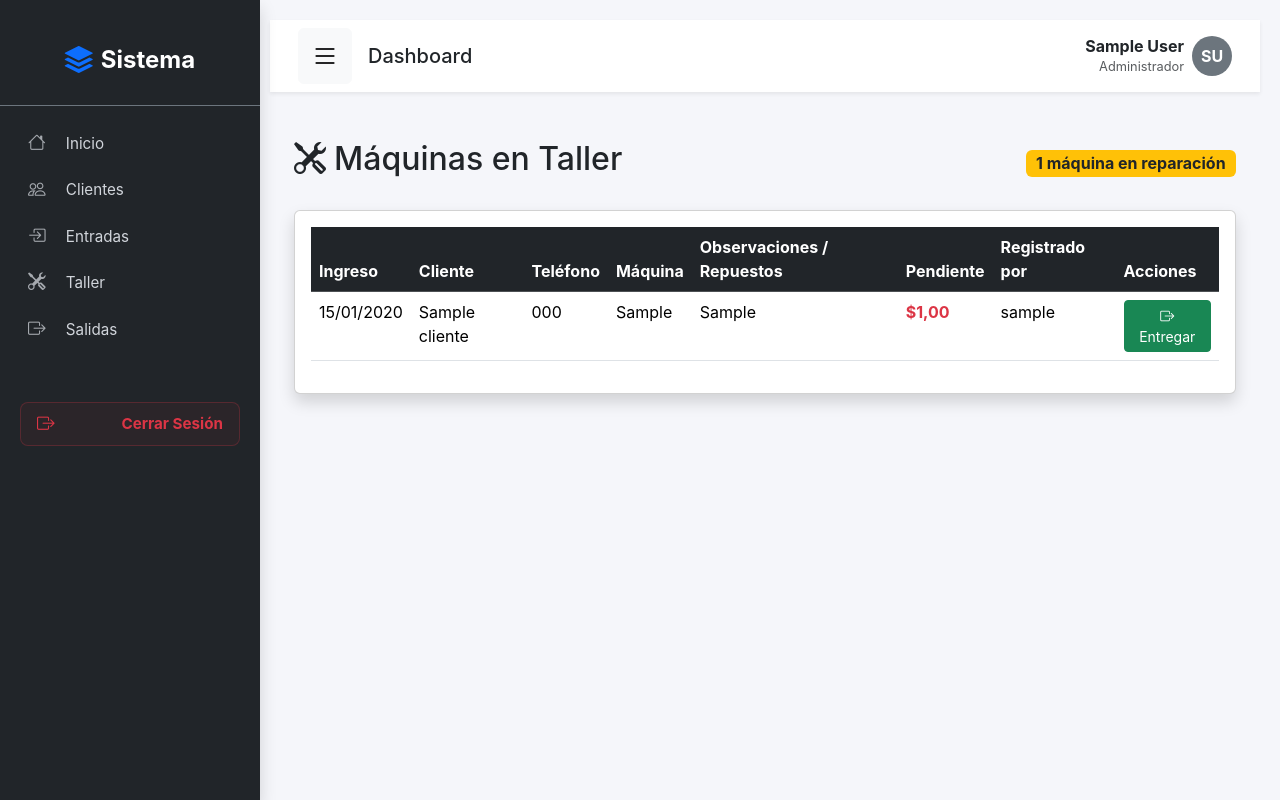
After one commit to aatay19/control_taller, a Django app: page /taller/ in a window 1280 px wide. The commit adds this page. Run offline with Django 5.2, Linux system fonts and the light colour scheme; a user stored in the database is signed in; tables that the repository leaves empty hold one stand-in row (values such as "Sample post"); some libraries are stand-ins or nearby versions.

Commit message:
version prueba terminada,falta por probar con datos

```diff
--- a/inventario/settings.py
+++ b/inventario/settings.py
@@ -38,7 +38,6 @@ INSTALLED_APPS = [
     "django.contrib.messages",
     "django.contrib.staticfiles",
     'libreria',
-    'parque',
 ]
 
 MIDDLEWARE = [
@@ -77,7 +76,7 @@ WSGI_APPLICATION = "inventario.wsgi.application"
 DATABASES = {
     "default": {
         "ENGINE": "django.db.backends.mysql",
-        "NAME": 'inventario_panel',
+        "NAME": 'taller_costura',
         "USER": 'root',
         "PASSWORD": 'A30205683.',
         "PORT": '3306',
--- a/inventario/urls.py
+++ b/inventario/urls.py
@@ -22,5 +22,4 @@ from django.urls import include
 urlpatterns = [
     path("admin/", admin.site.urls),
     path('', include('libreria.urls')),
-    path('parque/', include('parque.urls')),
 ]
--- a/libreria/templates/includes/sidebar.html
+++ b/libreria/templates/includes/sidebar.html
@@ -10,6 +10,30 @@
         <li class="nav-item mb-1">
             <a class="nav-link d-flex align-items-center px-3 py-2" href="{% url 'index' %}">
                 <span><i class="bi bi-house me-3 opacity-75"></i> Inicio</span>
+            </a>
+        </li>
+
+        <li class="nav-item mb-1">
+            <a class="nav-link d-flex align-items-center px-3 py-2" href="{% url 'clientes_lista' %}">
+                <span><i class="bi bi-people me-3 opacity-75"></i> Clientes</span>
+            </a>
+        </li>
+
+        <li class="nav-item mb-1">
+            <a class="nav-link d-flex align-items-center px-3 py-2" href="{% url 'entradas_lista' %}">
+                <span><i class="bi bi-box-arrow-in-right me-3 opacity-75"></i> Entradas</span>
+            </a>
+        </li>
+
+        <li class="nav-item mb-1">
+            <a class="nav-link d-flex align-items-center px-3 py-2" href="{% url 'taller_lista' %}">
+                <span><i class="bi bi-tools me-3 opacity-75"></i> Taller</span>
+            </a>
+        </li>
+
+        <li class="nav-item mb-1">
+            <a class="nav-link d-flex align-items-center px-3 py-2" href="{% url 'salidas_lista' %}">
+                <span><i class="bi bi-box-arrow-right me-3 opacity-75"></i> Salidas</span>
             </a>
         </li>
 
--- /dev/null
+++ b/libreria/templates/taller/lista.html
@@ -0,0 +1,54 @@
+{% extends 'base.html' %}
+
+{% block content %}
+<div class="container-fluid py-4">
+    <div class="d-flex justify-content-between align-items-center mb-4">
+        <h2><i class="bi bi-tools me-2"></i>Máquinas en Taller</h2>
+        <span class="badge bg-warning text-dark fs-6">{{ entradas|length }} máquina{{ entradas|length|pluralize:"s" }} en reparación</span>
+    </div>
+
+    <div class="card shadow">
+        <div class="card-body table-responsive">
+            <table class="table table-hover">
+                <thead class="table-dark">
+                    <tr>
+                        <th>Ingreso</th>
+                        <th>Cliente</th>
+                        <th>Teléfono</th>
+                        <th>Máquina</th>
+                        <th>Observaciones / Repuestos</th>
+                        <th>Pendiente</th>
+                        <th>Registrado por</th>
+                        <th>Acciones</th>
+                    </tr>
+                </thead>
+                <tbody>
+                    {% for entrada in entradas %}
+                    <tr>
+                        <td>{{ entrada.fecha|date:"d/m/Y" }}</td>
+                        <td>{{ entrada.cliente.nombre }}</td>
+                        <td>{{ entrada.cliente.telefono|default:"-" }}</td>
+                        <td>{{ entrada.modelo_maquina }}</td>
+                        <td>{{ entrada.observaciones|truncatewords:15 }}</td>
+                        <td class="fw-bold text-danger">${{ entrada.total_general }}</td>
+                        <td>{{ entrada.usuario.username|default:"-" }}</td>
+                        <td>
+                            <a href="{% url 'salida_crear_con_entrada' entrada.id %}" class="btn btn-sm btn-success" title="Registrar entrega">
+                                <i class="bi bi-box-arrow-right"></i> Entregar
+                            </a>
+                        </td>
+                    </tr>
+                    {% empty %}
+                    <tr>
+                        <td colspan="8" class="text-center py-4">
+                            <i class="bi bi-emoji-smile fs-3 d-block mb-2 text-muted"></i>
+                            No hay máquinas actualmente en el taller.
+                        </td>
+                    </tr>
+                    {% endfor %}
+                </tbody>
+            </table>
+        </div>
+    </div>
+</div>
+{% endblock %}
--- a/libreria/urls.py
+++ b/libreria/urls.py
@@ -6,4 +6,20 @@ urlpatterns = [
     path('accounts/login/', auth_views.LoginView.as_view(template_name='login.html', redirect_authenticated_user=True), name='login'),
     path('logout/', views.custom_logout, name='logout'),
     path('', views.index, name='index'),
+
+    path('clientes/', views.clientes_lista, name='clientes_lista'),
+    path('clientes/crear/', views.cliente_crear, name='cliente_crear'),
+    path('clientes/editar/<int:id>/', views.cliente_editar, name='cliente_editar'),
+    path('clientes/eliminar/<int:id>/', views.cliente_eliminar, name='cliente_eliminar'),
+
+    path('entradas/', views.entradas_lista, name='entradas_lista'),
+    path('entradas/crear/', views.entrada_crear, name='entrada_crear'),
+    path('entradas/editar/<int:id>/', views.entrada_editar, name='entrada_editar'),
+    path('entradas/eliminar/<int:id>/', views.entrada_eliminar, name='entrada_eliminar'),
+
+    path('taller/', views.taller_lista, name='taller_lista'),
+
+    path('salidas/', views.salidas_lista, name='salidas_lista'),
+    path('salidas/crear/', views.salida_crear, name='salida_crear'),
+    path('salidas/crear/<int:entrada_id>/', views.salida_crear, name='salida_crear_con_entrada'),
 ]
--- a/libreria/views/__init__.py
+++ b/libreria/views/__init__.py
@@ -1,2 +1,3 @@
 from .auth import *
 from .main import *
+from .taller_views import *
--- /dev/null
+++ b/libreria/views/taller_views.py
@@ -0,0 +1,134 @@
+from django.shortcuts import render, redirect, get_object_or_404
+from django.contrib.auth.decorators import login_required
+from libreria.models import Cliente, Entrada, Salida
+from libreria.forms import ClienteForm, EntradaForm, SalidaForm
+from django.contrib import messages
+
+# --- CLIENTES ---
+@login_required
+def clientes_lista(request):
+    clientes = Cliente.objects.all()
+    return render(request, 'clientes/lista.html', {'clientes': clientes})
+
+@login_required
+def cliente_crear(request):
+    if request.method == 'POST':
+        form = ClienteForm(request.POST)
+        if form.is_valid():
+            form.save()
+            messages.success(request, 'Cliente registrado correctamente.')
+            return redirect('clientes_lista')
+    else:
+        form = ClienteForm()
+    return render(request, 'clientes/form.html', {'form': form, 'titulo': 'Nuevo Cliente'})
+
+@login_required
+def cliente_editar(request, id):
+    cliente = get_object_or_404(Cliente, id=id)
+    if request.method == 'POST':
+        form = ClienteForm(request.POST, instance=cliente)
+        if form.is_valid():
+            form.save()
+            messages.success(request, 'Cliente actualizado correctamente.')
+            return redirect('clientes_lista')
+    else:
+        form = ClienteForm(instance=cliente)
+    return render(request, 'clientes/form.html', {'form': form, 'titulo': 'Editar Cliente'})
+
+@login_required
+def cliente_eliminar(request, id):
+    cliente = get_object_or_404(Cliente, id=id)
+    if request.method == 'POST':
+        cliente.delete()
+        messages.success(request, 'Cliente eliminado.')
+        return redirect('clientes_lista')
+    return render(request, 'clientes/eliminar.html', {'cliente': cliente})
+
+
+# --- ENTRADAS ---
+@login_required
+def entradas_lista(request):
+    entradas = Entrada.objects.all()
+    return render(request, 'entradas/lista.html', {'entradas': entradas})
+
+@login_required
+def entrada_crear(request):
+    if request.method == 'POST':
+        form = EntradaForm(request.POST)
+        if form.is_valid():
+            entrada = form.save(commit=False)
+            entrada.usuario = request.user
+            entrada.save()
+            messages.success(request, 'Entrada registrada correctamente.')
+            return redirect('entradas_lista')
+    else:
+        form = EntradaForm()
+    return render(request, 'entradas/form.html', {'form': form, 'titulo': 'Nueva Entrada'})
+
+@login_required
+def entrada_editar(request, id):
+    entrada = get_object_or_404(Entrada, id=id)
+    if request.method == 'POST':
+        form = EntradaForm(request.POST, instance=entrada)
+        if form.is_valid():
+            form.save()
+            messages.success(request, 'Entrada actualizada correctamente.')
+            return redirect('entradas_lista')
+    else:
+        form = EntradaForm(instance=entrada)
+    return render(request, 'entradas/form.html', {'form': form, 'titulo': 'Editar Entrada'})
+
+@login_required
+def entrada_eliminar(request, id):
+    entrada = get_object_or_404(Entrada, id=id)
+    if request.method == 'POST':
+        entrada.delete()
+        messages.success(request, 'Entrada eliminada.')
+        return redirect('entradas_lista')
+    return render(request, 'entradas/eliminar.html', {'entrada': entrada})
+
+
+# --- TALLER ---
+@login_required
+def taller_lista(request):
+    # Solo las máquinas que están físicamente en el taller
+    entradas = Entrada.objects.filter(estado='en_taller')
+    return render(request, 'taller/lista.html', {'entradas': entradas})
+
+
+# --- SALIDAS ---
+@login_required
+def salidas_lista(request):
+    salidas = Salida.objects.all()
+    return render(request, 'salidas/lista.html', {'salidas': salidas})
+
+@login_required
+def salida_crear(request, entrada_id=None):
+    entrada_inst = None
+    if entrada_id:
+        entrada_inst = get_object_or_404(Entrada, id=entrada_id)
+
+    if request.method == 'POST':
+        form = SalidaForm(request.POST)
+        if form.is_valid():
+            salida = form.save(commit=False)
+            salida.usuario = request.user
+            salida.save()
+            messages.success(request, 'Salida registrada correctamente.')
+            return redirect('salidas_lista')
+    else:
+        initial = {}
+        if entrada_inst:
+            initial['entrada'] = entrada_inst
+            # Default sugerido para pago final es el monto adeudado
+            initial['pago_final'] = entrada_inst.total_general
+
+        form = SalidaForm(initial=initial)
+        if entrada_inst:
+            # Fijar el select para que solo muestre la entrada que se está entregando
+            form.fields['entrada'].queryset = Entrada.objects.filter(id=entrada_inst.id)
+        else:
+            # Solo permitir entradas que no han sido entregadas
+            form.fields['entrada'].queryset = Entrada.objects.filter(estado='en_taller')
+
+    return render(request, 'salidas/form.html', {'form': form, 'titulo': 'Registrar Salida'})
```
Also changed, not shown: libreria/forms.py (+35 -0 lines), libreria/models.py (+72 -3 lines), libreria/templates/clientes/eliminar.html (added, +25 -0 lines), libreria/templates/clientes/form.html (added, +26 -0 lines), libreria/templates/clientes/lista.html (added, +46 -0 lines), libreria/templates/entradas/eliminar.html (added, +25 -0 lines), libreria/templates/entradas/form.html (added, +26 -0 lines), libreria/templates/entradas/lista.html (added, +52 -0 lines), libreria/templates/salidas/form.html (added, +26 -0 lines), libreria/templates/salidas/lista.html (added, +47 -0 lines), libreria/migrations/0001_initial.py (added).
